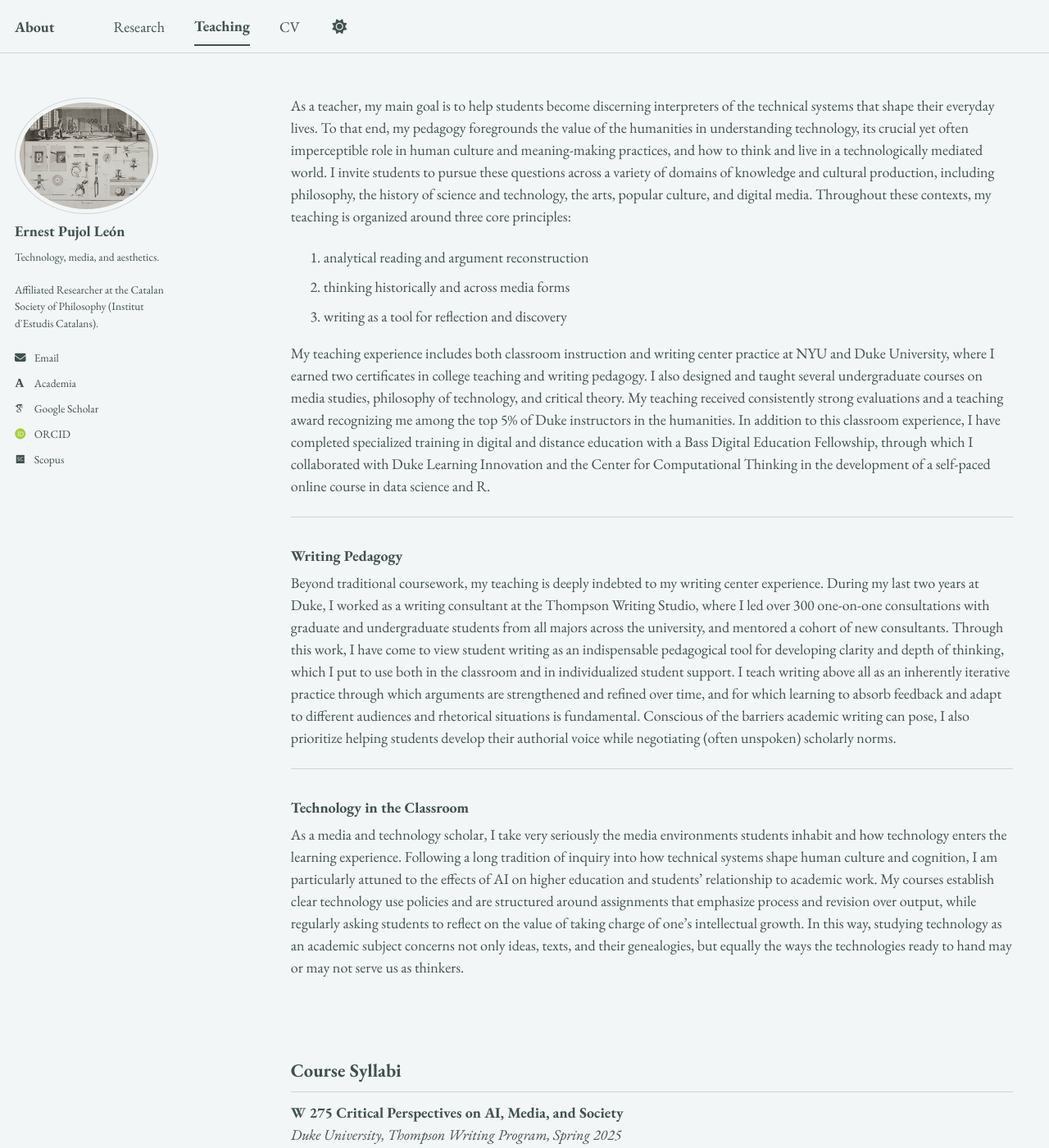
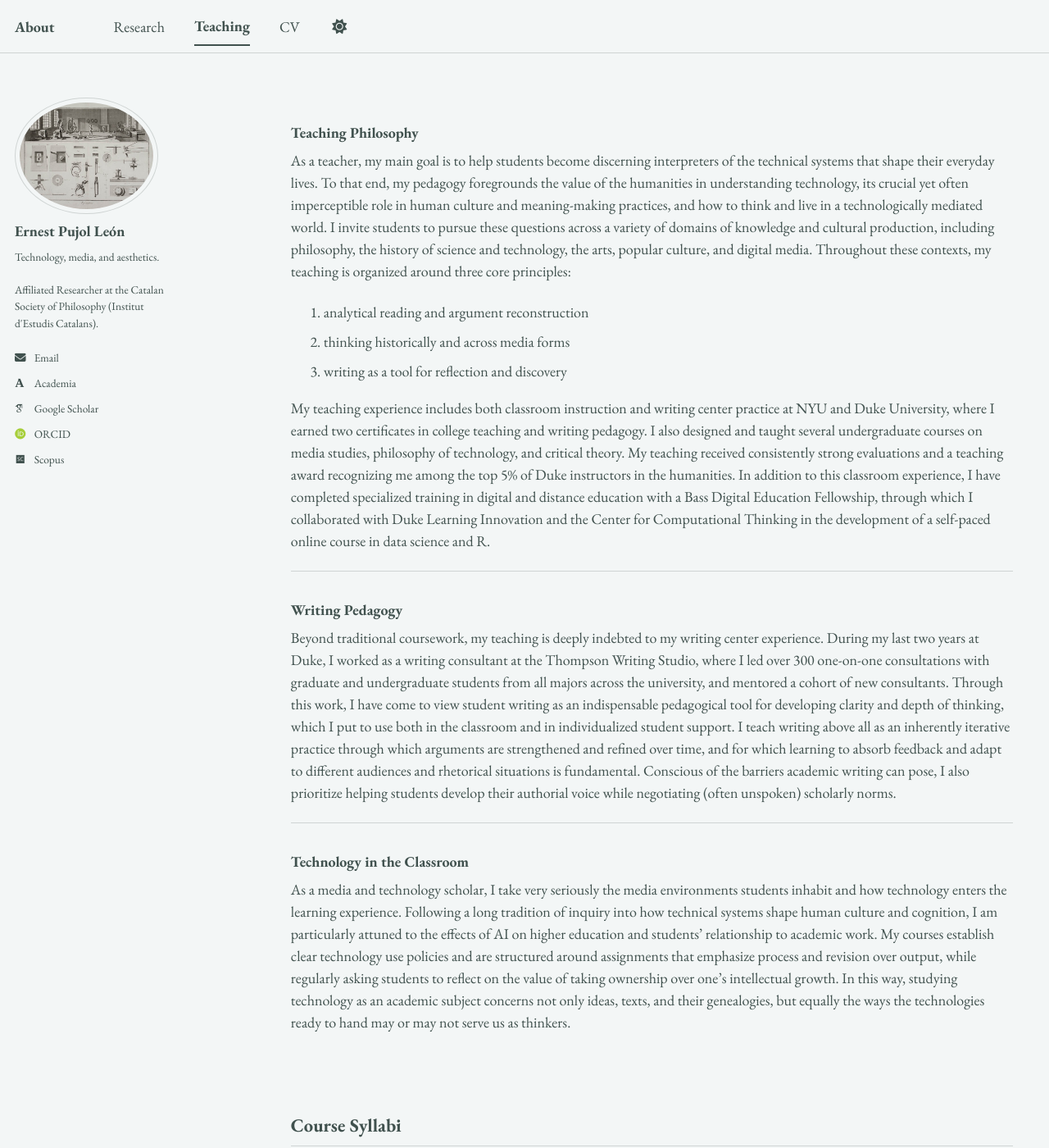
Before and after one commit to epujol90/epujol90.github.io, a Jekyll site: the page built from _pages/teaching.md, in a window 1280 px wide and 1400 px high. Shown: the whole window at 82% size. Built offline with Jekyll 4.4.1, drawn with Linux system fonts in a browser that asks for light colours; some web fonts are replaced; a script bundle is joined from its source files by our own code; library files that are not in the unit come from our copies.

Commit message:
Update teaching.md

```diff
--- a/_pages/teaching.md
+++ b/_pages/teaching.md
@@ -5,6 +5,7 @@ permalink: /teaching/
 author_profile: true
 ---
 
+### Teaching Philosophy
 As a teacher, my main goal is to help students become discerning interpreters of the technical systems that shape their everyday lives. To that end, my pedagogy foregrounds the value of the humanities in understanding technology, its crucial yet often imperceptible role in human culture and meaning-making practices, and how to think and live in a technologically mediated world. I invite students to pursue these questions across a variety of domains of knowledge and cultural production, including philosophy, the history of science and technology, the arts, popular culture, and digital media. Throughout these contexts, my teaching is organized around three core principles: <br>
 1. analytical reading and argument reconstruction<br>
 2. thinking historically and across media forms<br>
@@ -20,7 +21,7 @@ Beyond traditional coursework, my teaching is deeply indebted to my writing cent
 ---
 
 ### Technology in the Classroom
-As a media and technology scholar, I take very seriously the media environments students inhabit and how technology enters the learning experience. Following a long tradition of inquiry into how technical systems shape human culture and cognition, I am particularly attuned to the effects of AI on higher education and students’ relationship to academic work. My courses establish clear technology use policies and are structured around assignments that emphasize process and revision over output, while regularly asking students to reflect on the value of taking charge of one’s intellectual growth. In this way, studying technology as an academic subject concerns not only ideas, texts, and their genealogies, but equally the ways the technologies ready to hand may or may not serve us as thinkers.
+As a media and technology scholar, I take very seriously the media environments students inhabit and how technology enters the learning experience. Following a long tradition of inquiry into how technical systems shape human culture and cognition, I am particularly attuned to the effects of AI on higher education and students’ relationship to academic work. My courses establish clear technology use policies and are structured around assignments that emphasize process and revision over output, while regularly asking students to reflect on the value of taking ownership over one’s intellectual growth. In this way, studying technology as an academic subject concerns not only ideas, texts, and their genealogies, but equally the ways the technologies ready to hand may or may not serve us as thinkers.
 <br>
 <br>
 <br>
```
